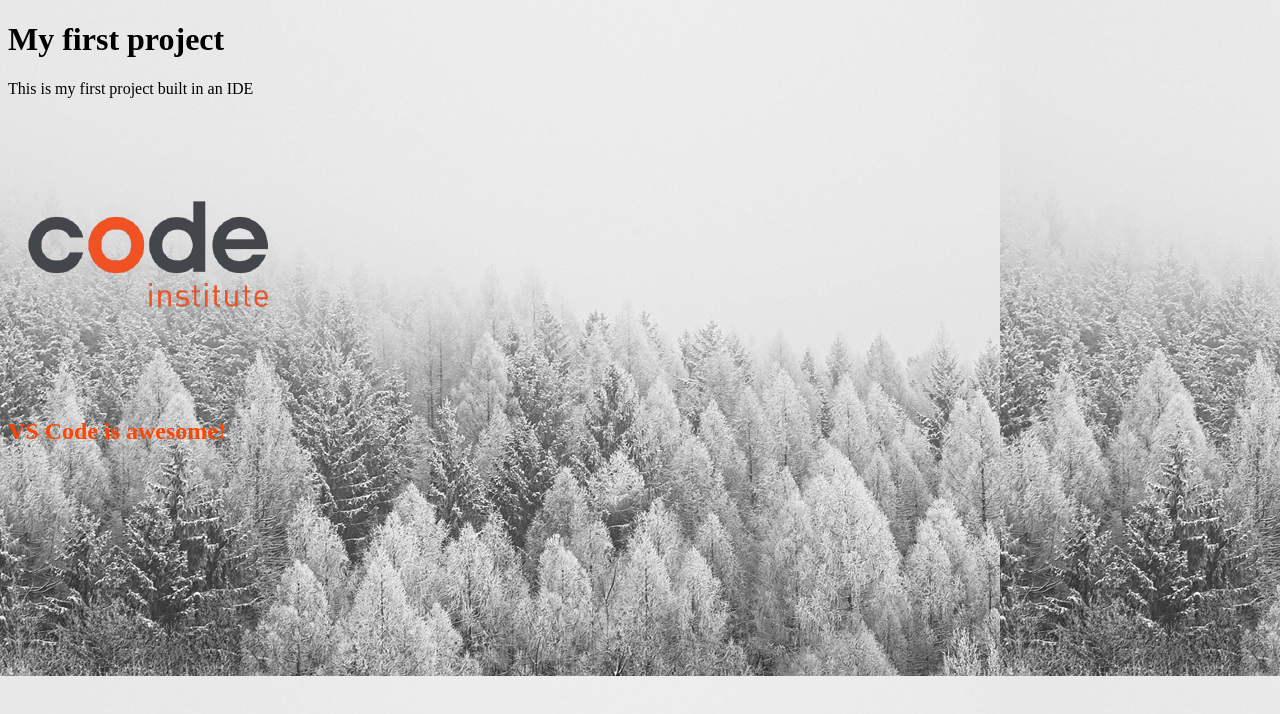
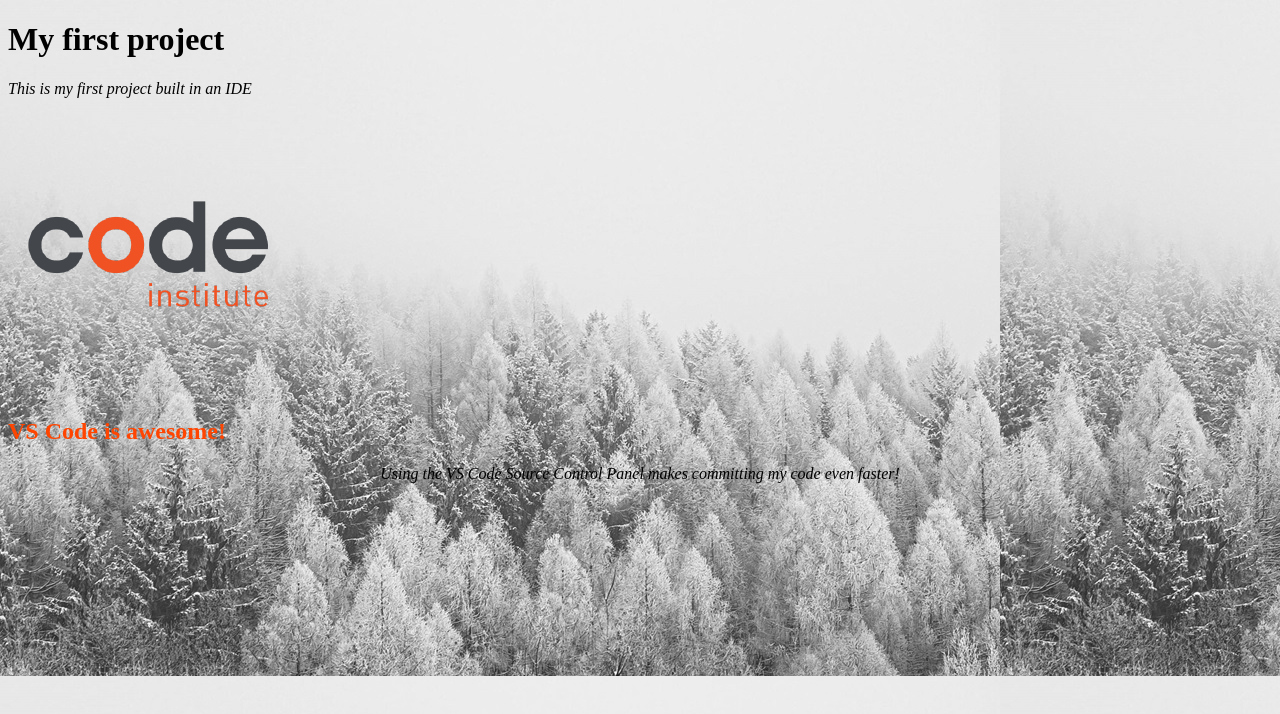
Before and after one commit to daswinkelmann/my-first-project, a plain HTML site: page index.html in a window 1280 px wide. Drawn offline with Linux system fonts and the light colour scheme.

Commit message:
Add docaument title and styled paragraph elements, and 2nd paragraph

```diff
--- a/assets/css/styles.css
+++ b/assets/css/styles.css
@@ -10,3 +10,9 @@ body {
 h2 {
     color: orangered;
 }
+p {
+    font-style: oblique;
+}
+.text-center {
+    text-align: center;
+}
--- a/index.html
+++ b/index.html
@@ -4,7 +4,7 @@
 <head>
     <meta charset="UTF-8">
     <meta name="viewport" content="width=device-width, initial-scale=1.0">
-    <title>Document</title>
+    <title>My First Project</title>
     <link rel="stylesheet" href="assets/css/styles.css">
 </head>
 
@@ -12,6 +12,7 @@
     <h1>My first project</h1>
     <p>This is my first project built in an IDE</p> <img src="assets/images/ci-logo.png" alt="Code Institiye Logo">
     <h2>VS Code is awesome!</h2>
+    <p class="text-center">Using the VS Code Source Control Panel makes committing my code even faster!</p>
 </body>
 
 </html>
```
